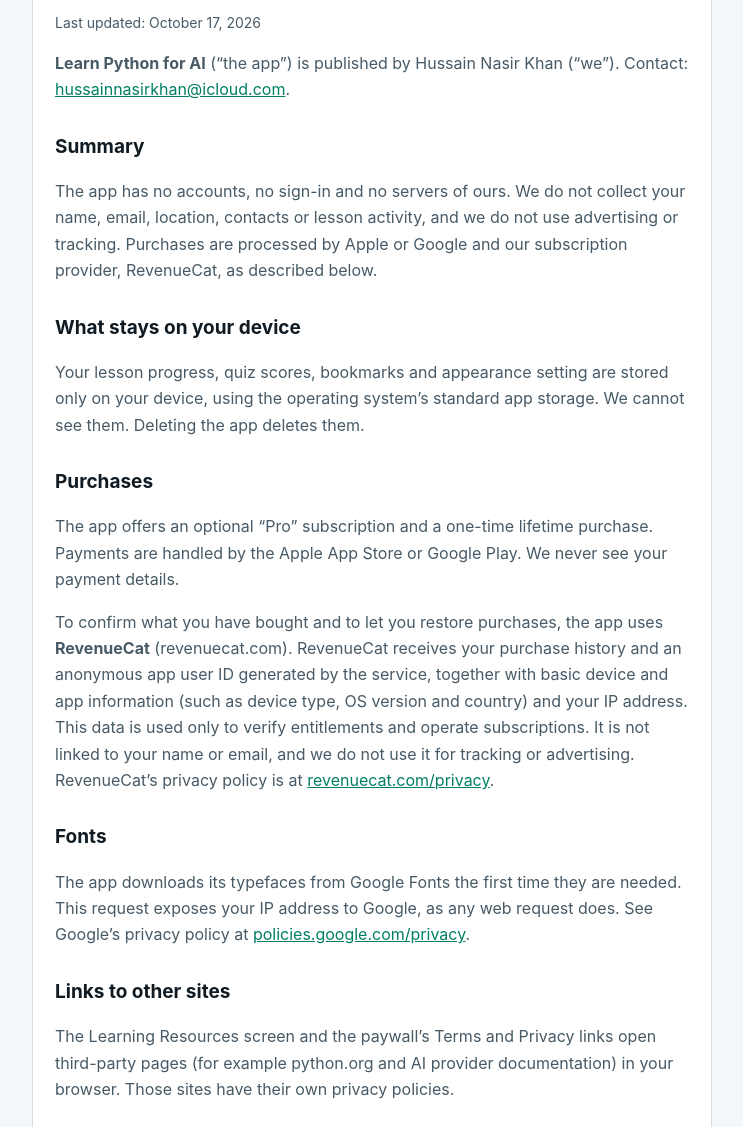
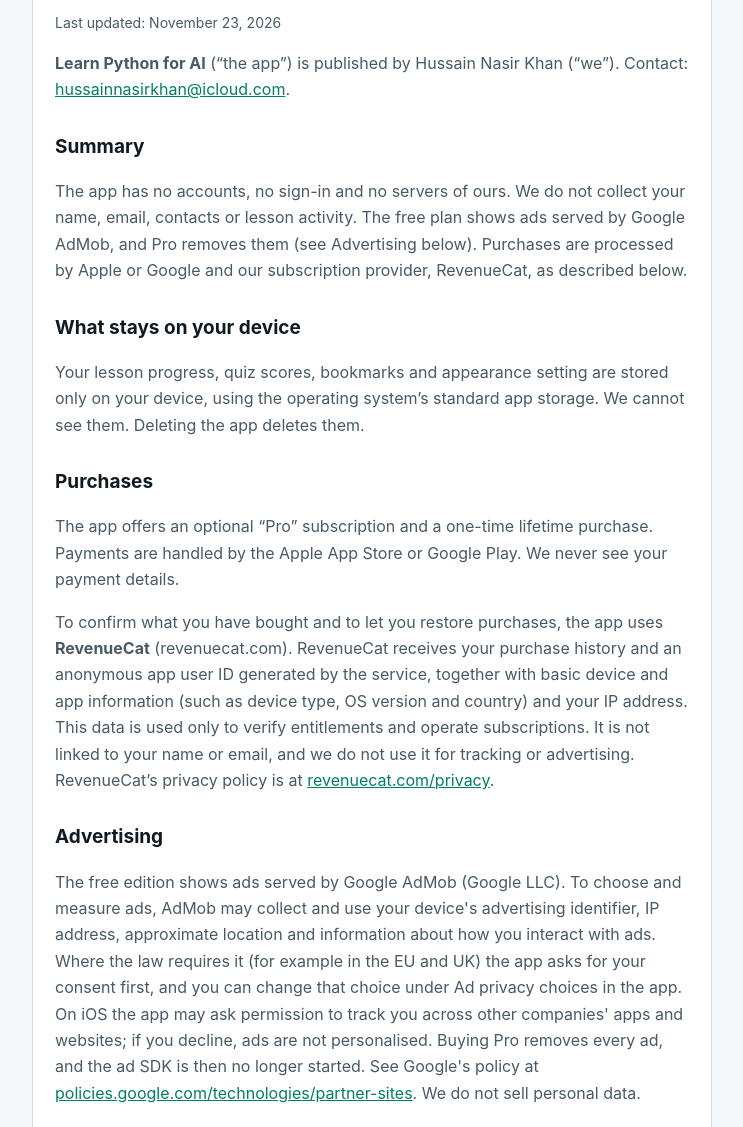
Before and after one commit to fashbellstore-coder/learn-python-for-ai-legal, a plain HTML site: page privacy/index.html in a window 1280 px wide. Shown: the part 140-1267 px from the top of the page, without its empty margins (268-1011 px from the left). Drawn offline with Linux system fonts and the light colour scheme.

Commit message:
Privacy policy: disclose Google AdMob ads in the free edition

```diff
--- a/privacy/index.html
+++ b/privacy/index.html
@@ -13,21 +13,22 @@ footer{margin-top:24px;font-size:13px;color:var(--muted)}
 </style></head>
 <body><main><nav><a href="../">Home</a><a href="../privacy/">Privacy Policy</a><a href="../terms/">Terms of Use</a><a href="../support/">Support</a></nav><div class="card">
 <h1>Privacy Policy</h1>
-<p class="meta">Last updated: October 17, 2026</p>
+<p class="meta">Last updated: November 23, 2026</p>
 <p><strong>Learn Python for AI</strong> (&ldquo;the app&rdquo;) is published by Hussain Nasir Khan (&ldquo;we&rdquo;). Contact: <a href="mailto:hussainnasirkhan@icloud.com">hussainnasirkhan@icloud.com</a>.</p>
 <h2>Summary</h2>
-<p>The app has no accounts, no sign-in and no servers of ours. We do not collect your name, email, location, contacts or lesson activity, and we do not use advertising or tracking. Purchases are processed by Apple or Google and our subscription provider, RevenueCat, as described below.</p>
+<p>The app has no accounts, no sign-in and no servers of ours. We do not collect your name, email, contacts or lesson activity. The free plan shows ads served by Google AdMob, and Pro removes them (see Advertising below). Purchases are processed by Apple or Google and our subscription provider, RevenueCat, as described below.</p>
 <h2>What stays on your device</h2>
 <p>Your lesson progress, quiz scores, bookmarks and appearance setting are stored only on your device, using the operating system&rsquo;s standard app storage. We cannot see them. Deleting the app deletes them.</p>
 <h2>Purchases</h2>
 <p>The app offers an optional &ldquo;Pro&rdquo; subscription and a one-time lifetime purchase. Payments are handled by the Apple App Store or Google Play. We never see your payment details.</p>
 <p>To confirm what you have bought and to let you restore purchases, the app uses <strong>RevenueCat</strong> (revenuecat.com). RevenueCat receives your purchase history and an anonymous app user ID generated by the service, together with basic device and app information (such as device type, OS version and country) and your IP address. This data is used only to verify entitlements and operate subscriptions. It is not linked to your name or email, and we do not use it for tracking or advertising. RevenueCat&rsquo;s privacy policy is at <a href="https://www.revenuecat.com/privacy">revenuecat.com/privacy</a>.</p>
+<h2>Advertising</h2><p>The free edition shows ads served by Google AdMob (Google LLC). To choose and measure ads, AdMob may collect and use your device's advertising identifier, IP address, approximate location and information about how you interact with ads. Where the law requires it (for example in the EU and UK) the app asks for your consent first, and you can change that choice under Ad privacy choices in the app. On iOS the app may ask permission to track you across other companies' apps and websites; if you decline, ads are not personalised. Buying Pro removes every ad, and the ad SDK is then no longer started. See Google's policy at <a href="https://policies.google.com/technologies/partner-sites">policies.google.com/technologies/partner-sites</a>. We do not sell personal data.</p>
 <h2>Fonts</h2>
 <p>The app downloads its typefaces from Google Fonts the first time they are needed. This request exposes your IP address to Google, as any web request does. See Google&rsquo;s privacy policy at <a href="https://policies.google.com/privacy">policies.google.com/privacy</a>.</p>
 <h2>Links to other sites</h2>
 <p>The Learning Resources screen and the paywall&rsquo;s Terms and Privacy links open third-party pages (for example python.org and AI provider documentation) in your browser. Those sites have their own privacy policies.</p>
 <h2>What we do not do</h2>
-<p>No advertising, no analytics, no crash-reporting service, no cross-app tracking, and we do not sell personal data.</p>
+<p>No analytics, no crash-reporting service, and we do not sell personal data. The only advertising is the Google AdMob ads described above, shown on the free plan.</p>
 <h2>Children</h2>
 <p>The app is not directed at children under 13 and does not knowingly collect data from anyone.</p>
 <h2>Your choices</h2>
```
